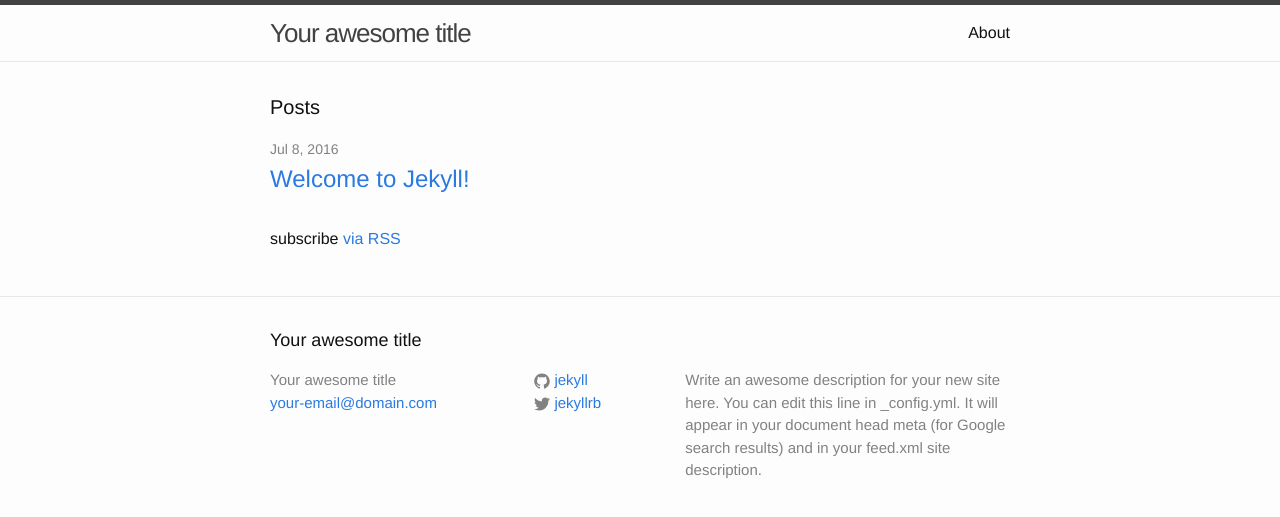
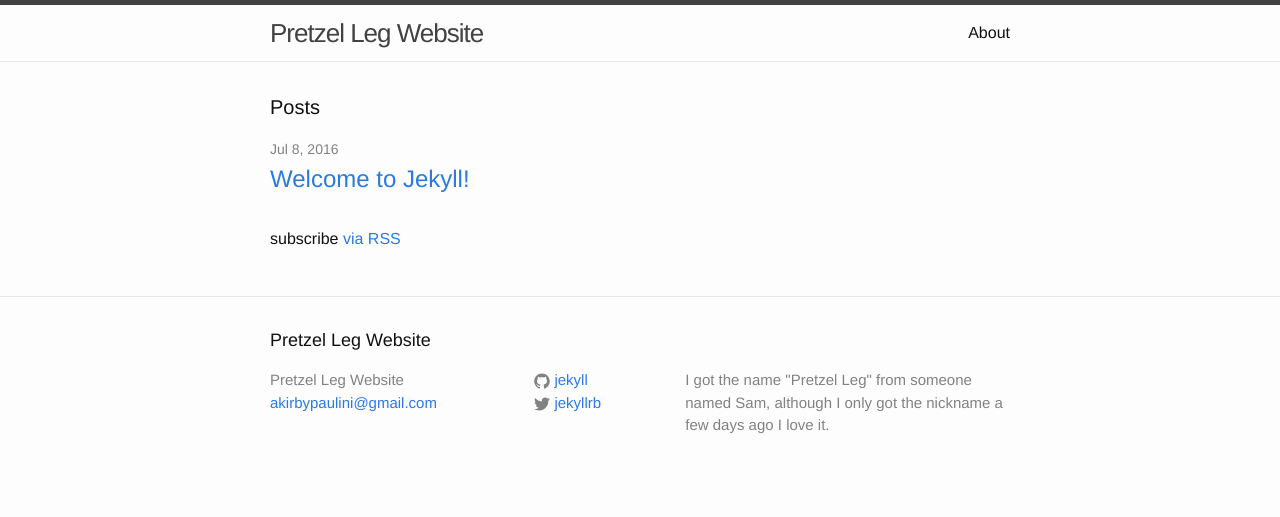
Before and after one commit to Fr0z3nF1re23/PretzelLeg.com, a Jekyll site: the page built from index.html, in a window 1280 px wide. Shown: the top 517 px of the page. Built offline with Jekyll 4.4.1, drawn with Linux system fonts in a browser that asks for light colours.

Commit message:
Update _config.yml

```diff
--- a/_config.yml
+++ b/_config.yml
@@ -6,12 +6,10 @@
 # 'jekyll serve'. If you change this file, please restart the server process.
 
 # Site settings
-title: Your awesome title
-email: your-email@domain.com
+title: Pretzel Leg Website
+email: akirbypaulini@gmail.com
 description: > # this means to ignore newlines until "baseurl:"
-  Write an awesome description for your new site here. You can edit this
-  line in _config.yml. It will appear in your document head meta (for
-  Google search results) and in your feed.xml site description.
+  I got the name "Pretzel Leg" from someone named Sam, although I only got the nickname a few days ago I love it.
 baseurl: "" # the subpath of your site, e.g. /blog
 url: "http://yourdomain.com" # the base hostname & protocol for your site
 twitter_username: jekyllrb
```
